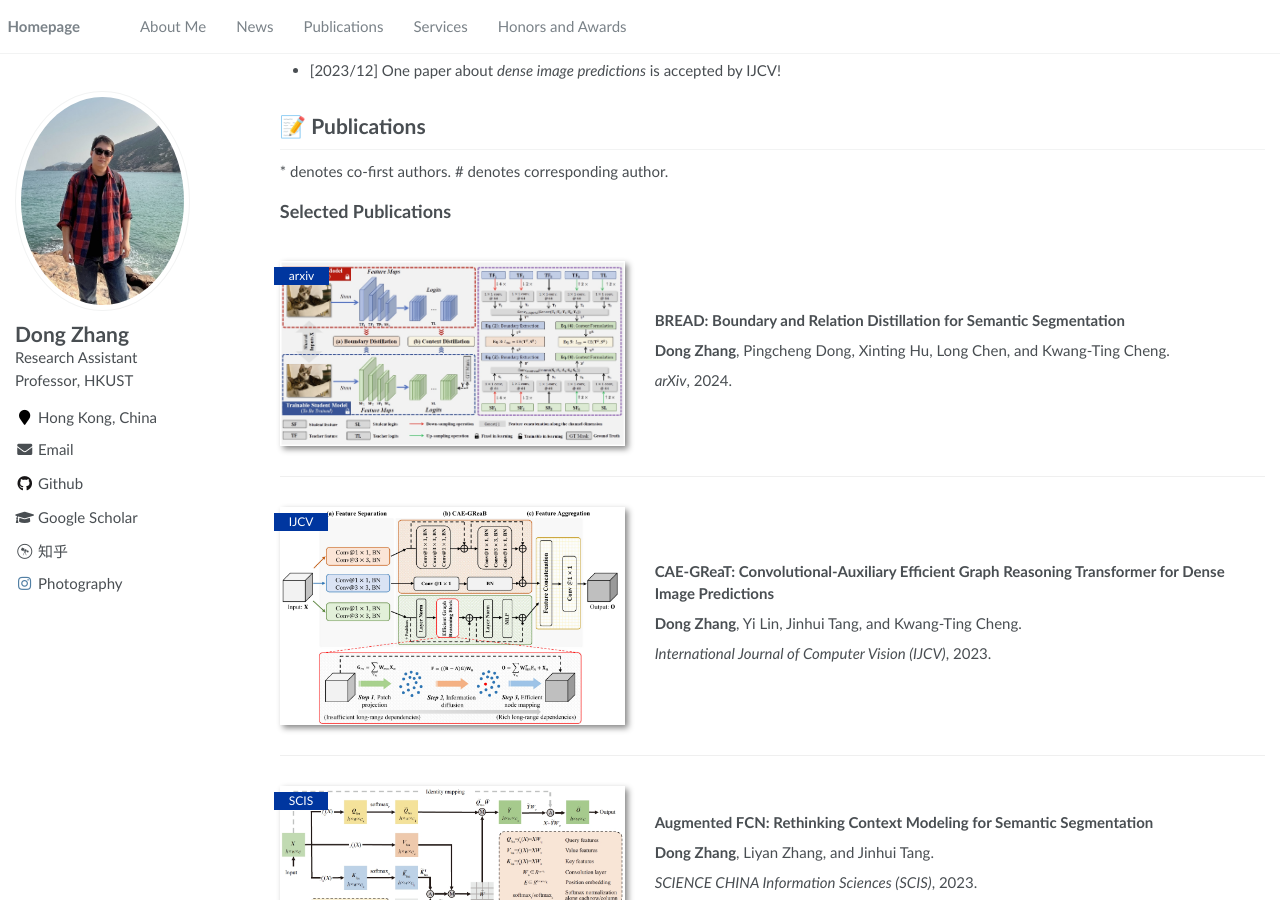
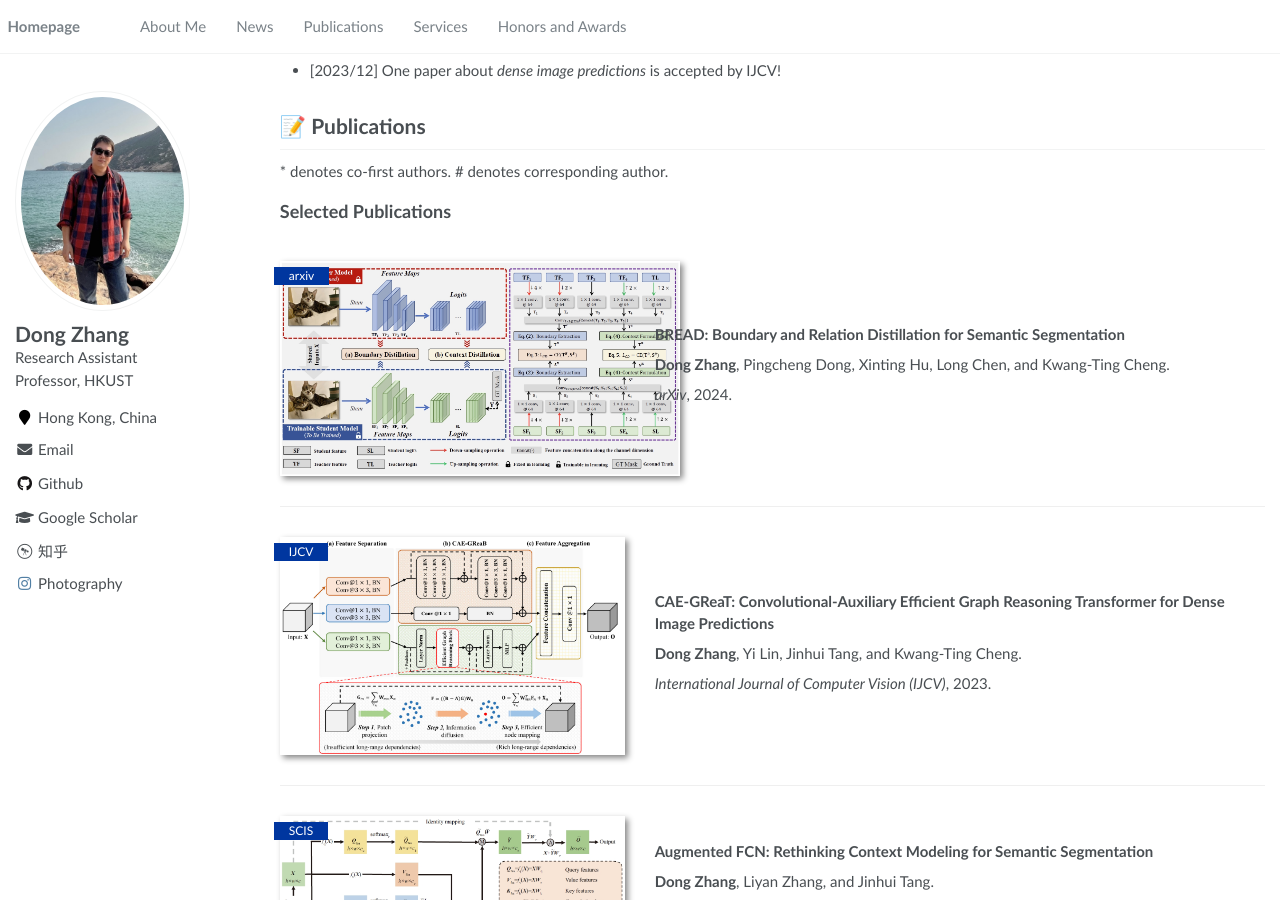
Before and after one commit to ZHANGDONG-NJUST/zhangdong-njust.github.io, a Jekyll site: the page built from _pages/about.md, in a window 1280 px wide and 900 px high, scrolled down 724 px. Built offline with Jekyll 4.4.1, drawn with Linux system fonts in a browser that asks for light colours.

Commit message:
Update 2_publication.md

```diff
--- a/_pages/includes/2_publication.md
+++ b/_pages/includes/2_publication.md
@@ -10,7 +10,7 @@
 
 ## Selected Publications
 
-<div class='paper-box'><div class='paper-box-image'><div><div class="badge">arxiv</div><img src='images/publication/10.png' alt="sym" width="100%"></div></div>
+<div class='paper-box'><div class='paper-box-image'><div><div class="badge">arxiv</div><img src='images/publication/10.png' alt="sym" width=".6"></div></div>
 <div class='paper-box-text' markdown="1">
 
 **BREAD: Boundary and Relation Distillation for Semantic Segmentation**
```
